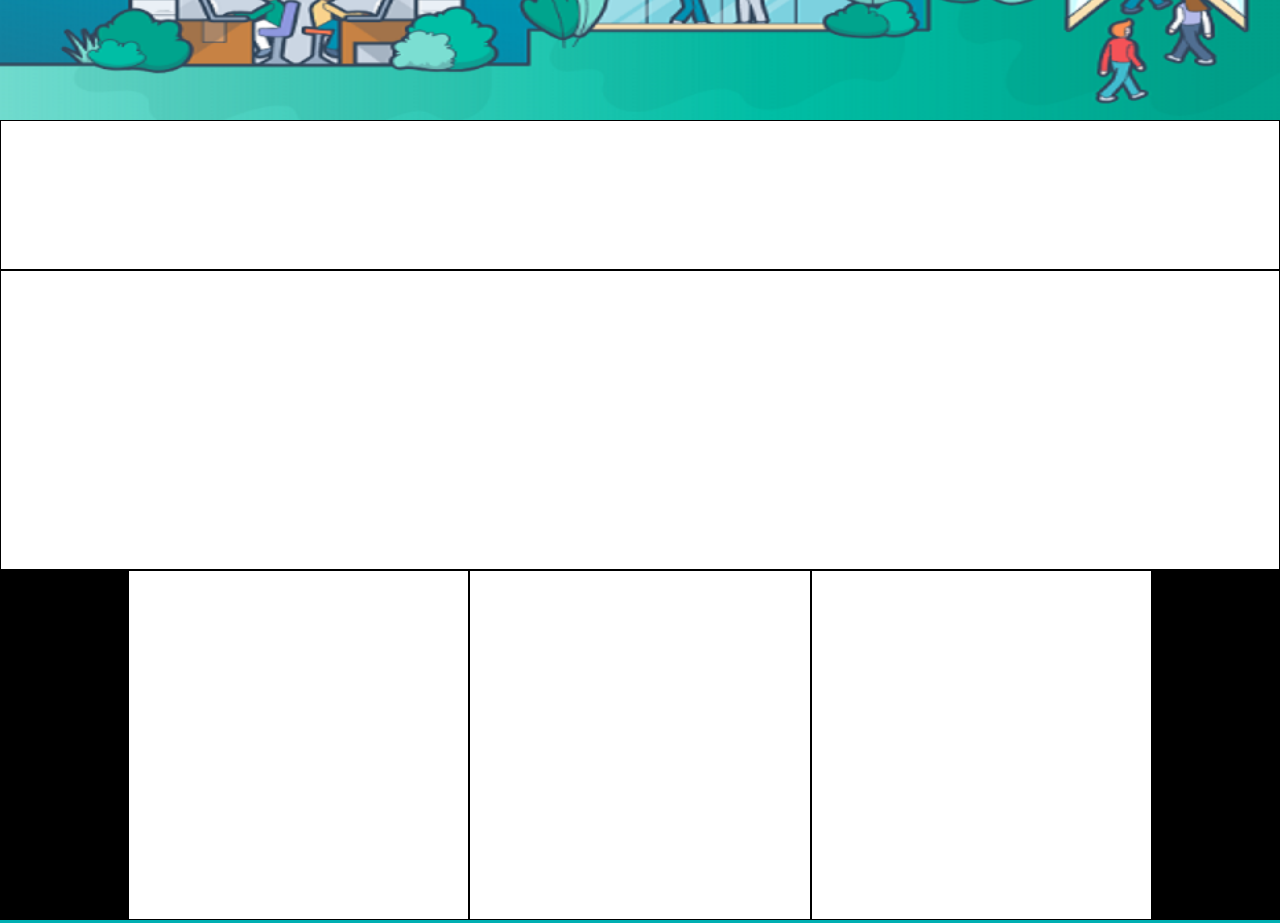
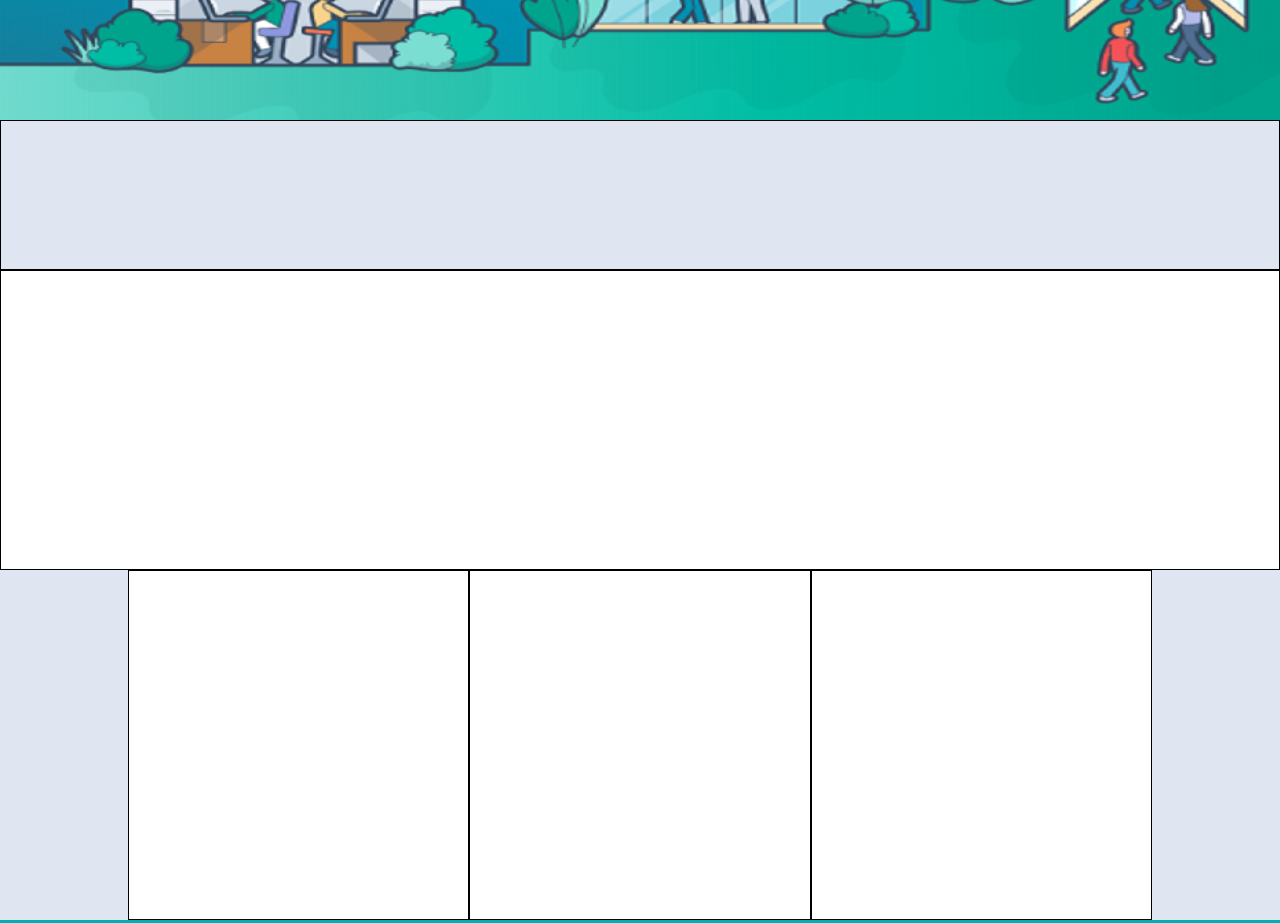
Before and after one commit to carminenicoletta91/html-css-hubspot, a plain HTML site: page index.html in a window 1280 px wide. Shown: the part 580-1503 px from the top of the page. Drawn offline with Linux system fonts and the light colour scheme.

Commit message:
--inserimento sfondo sezione posta sotto header--

```diff
--- a/index.html
+++ b/index.html
@@ -24,7 +24,7 @@
     <!-- blocco sezione principale pagina -->
     <div class="sezionicontenuti ">
       <!-- sezione a colonna singola -->
-      <section class="sezionetop">
+      <section class="sezionetop color">
            <div class="singolacolonna1"></div>
       <!-- sezione a 2 colonne -->
       <div class="sezionea2colonne1">
--- a/master.css
+++ b/master.css
@@ -4,7 +4,7 @@
   padding:0;
 }
 body{
-  background-color:black;
+background-color: black;
 }
 .contenitorebody{
   /*height:4000px;*/
@@ -42,10 +42,14 @@ header{
 }
 .sezionetop{
   height:800px;
+
+}
+.color{
+  background-color:#dfe6f2;
 }
 .singolacolonna1{
   height:150px;
-  background-color:white;
+border-color: red;
   border:1px solid black;
   box-sizing: border-box;
 }
@@ -72,6 +76,7 @@ header{
 }
 .sezionerow{
   height:350px;
+  border-color: green;
 }
 .row{
   height:100%;
```
